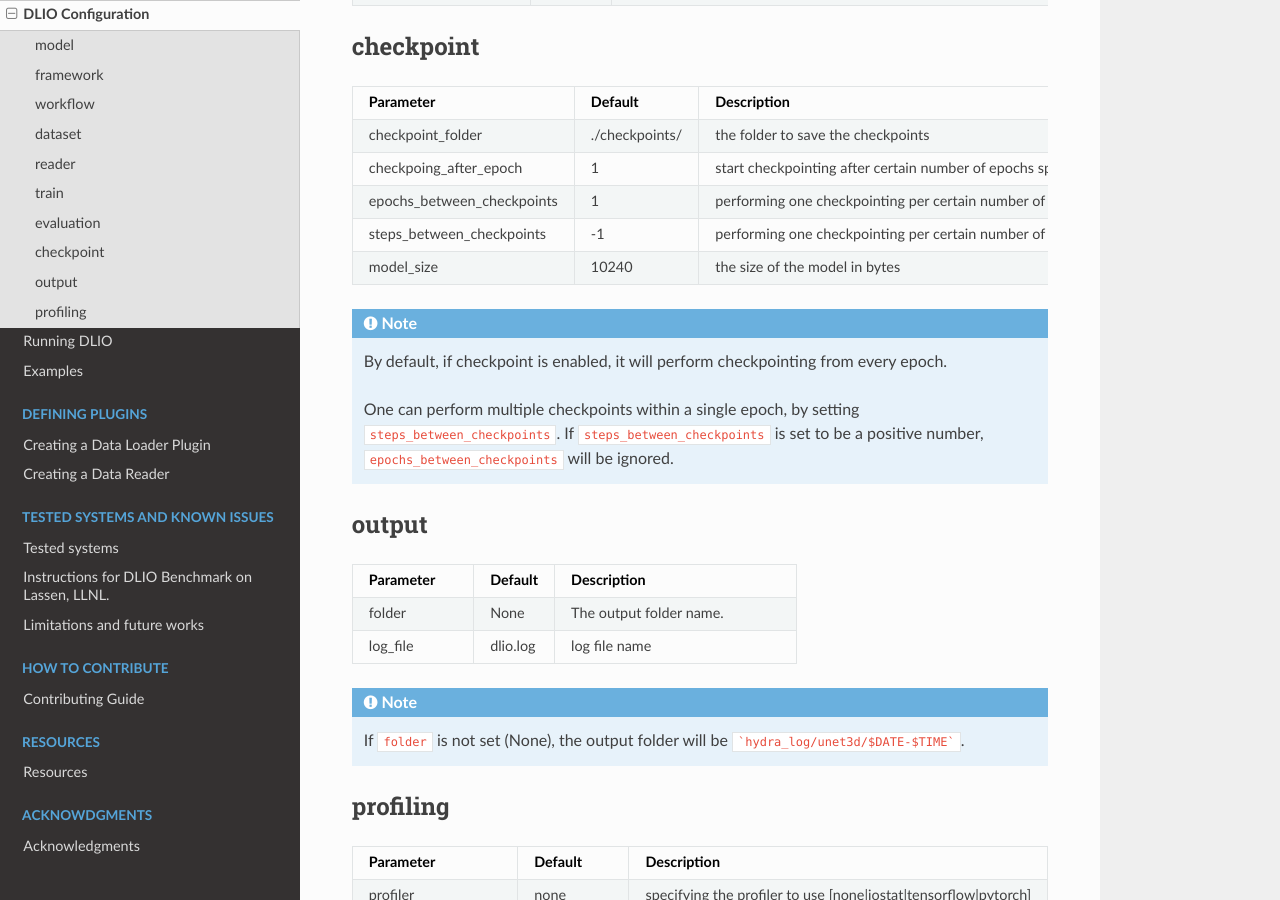
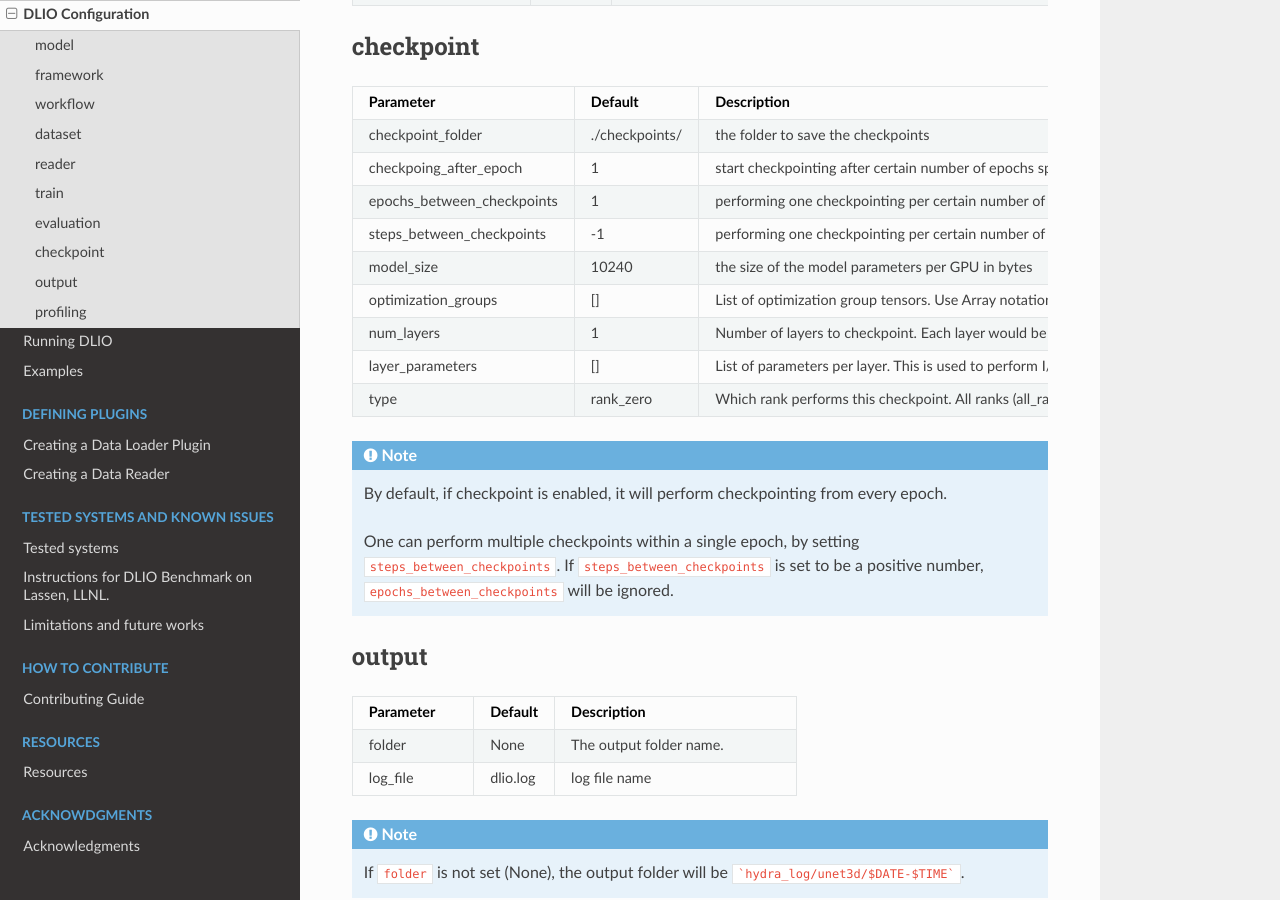
Before and after one commit to argonne-lcf/dlio_benchmark, a Sphinx documentation site: the page built from docs/source/config.rst, in a window 1280 px wide and 900 px high, scrolled down 4730 px. Built offline with Sphinx 7.4.7 and the Read the Docs theme 2.0.0, drawn with Linux system fonts in a browser that asks for light colours.

Commit message:
documentation for the checkpointing.

```diff
--- a/docs/source/config.rst
+++ b/docs/source/config.rst
@@ -300,7 +300,20 @@
      - performing one checkpointing per certain number of steps specified
    * - model_size
      - 10240
-     - the size of the model in bytes
+     - the size of the model parameters per GPU in bytes
+   * - optimization_groups
+     - []
+     - List of optimization group tensors. Use Array notation for yaml.
+   * - num_layers
+     - 1
+     - Number of layers to checkpoint. Each layer would be checkpointed separately.
+   * - layer_parameters
+     - []
+     - List of parameters per layer. This is used to perform I/O per layer.
+   * - type
+     - rank_zero
+     - Which rank performs this checkpoint. All ranks (all_ranks) or Rank 0 (rank_zero).
+
 
 .. note::
 
```
